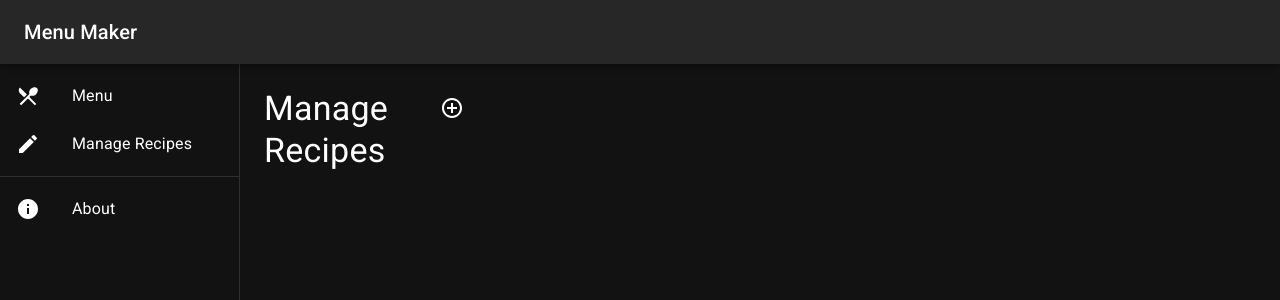
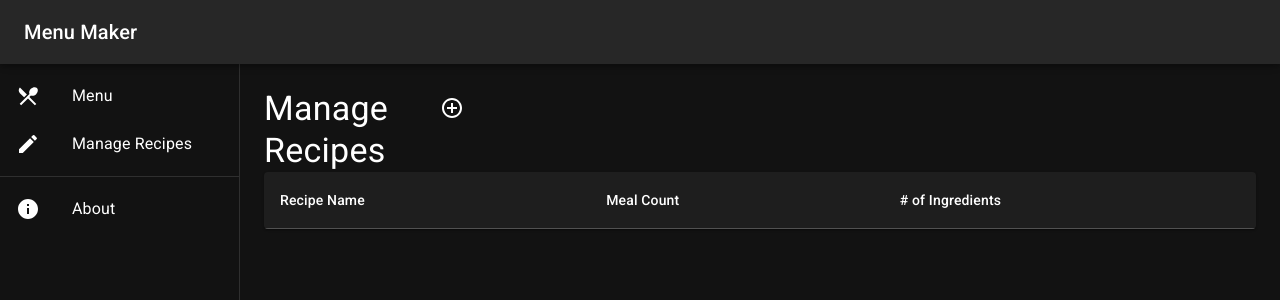
Before and after one commit to jakeyizle/MenuGenerator, a React (Create React App) app: page / in a window 1280 px wide. Both pictures are taken after a click on the item "Manage Recipes". Shown: the top 300 px of the page. Built offline with nearby package versions, Linux system fonts and the light colour scheme.

Commit message:
made recipes a table

```diff
--- a/src/components/ManageRecipes/AddRecipeForm.tsx
+++ b/src/components/ManageRecipes/AddRecipeForm.tsx
@@ -21,7 +21,7 @@ export default function AddRecipeForm({ isOpen, onClose, recipe, onDelete }: Add
     const defaultRecipeName = isEditForm ? recipe.name : ''
     const defaultMealNumber = isEditForm ? recipe.mealNumber : 1
     const defaultIngredients = isEditForm ? recipe.ingredients : []
-    const defaultValidMealTypes = isEditForm ? recipe.validMealTypes : undefined
+    const defaultValidMealTypes = isEditForm ? recipe.validMealTypes : {breakfast: true, lunch: true, dinner: true, snack: false, dessert: false}
 
     const handleClose = () => {
         onClose(false)
--- a/src/components/ManageRecipes/ManageRecipes.tsx
+++ b/src/components/ManageRecipes/ManageRecipes.tsx
@@ -1,11 +1,11 @@
 // landing point for CRUD operations on recipes
 
 import { useEffect, useState } from "react";
-import { deleteRecipe, getRecipe, getRecipeNames } from "../../database/database";
-import { Box, IconButton, List, ListItem, ListItemButton, ListItemIcon, ListItemText, Typography } from "@mui/material";
+import { deleteRecipe, getRecipe, getRecipes } from "../../database/database";
+import { IconButton, Paper, Table, TableBody, TableCell, TableContainer, TableHead, TableRow, Typography } from "@mui/material";
 import AddRecipeForm from "./AddRecipeForm";
 import Grid from "@mui/material/Unstable_Grid2/Grid2";
-import { AddCircleOutline, RestaurantMenu } from "@mui/icons-material";
+import { AddCircleOutline, Edit,  } from "@mui/icons-material";
 import { Recipe } from "../../models/models";
 interface ManageRecipesProps {
 
@@ -13,13 +13,13 @@ interface ManageRecipesProps {
 
 
 export const ManageRecipes = (props: ManageRecipesProps) => {
-    const [recipeNames, setRecipeNames] = useState<string[]>();
+    const [recipes, setRecipes] = useState<Recipe[]>();
     const [fetchCounter, setFetchCounter] = useState(0);
     const [addModalOpen, setAddModalOpen] = useState(false);
     const [selectedRecipe, setSelectedRecipe] = useState<Recipe>();
     useEffect(() => {
         const fetchRecipes = async () => {
-            setRecipeNames(await getRecipeNames())
+            setRecipes(await getRecipes())
         }
         fetchRecipes()
     }, [fetchCounter])
@@ -54,20 +54,42 @@ export const ManageRecipes = (props: ManageRecipesProps) => {
         })
     }
 
-    const renderRecipes = () => {
-        if (!recipeNames) {
+    const renderTableRecipes = () => {
+        return recipes?.map((recipe) => {
+            return (
+                <TableRow key={recipe.name}>
+                    <TableCell><IconButton onClick={() => { handleListClick(recipe.name) }}><Edit /></IconButton>{recipe.name}</TableCell>
+                    <TableCell>
+                        {recipe.mealNumber ?? 0}
+                    </TableCell>
+                    <TableCell>
+                        {recipe.ingredients?.length ?? 0}
+                    </TableCell>
+                </TableRow>
+            )
+        })
+    }
+
+    const renderRecipeTable = () => {
+        if (!recipes) {
             return <Typography variant="subtitle1">No recipes found</Typography>
         }
-        return recipeNames.map((name) => {
-            return (
-                <ListItem key={name}>
-                    <ListItemButton onClick={() => { handleListClick(name) }}>
-                        <ListItemIcon><RestaurantMenu /></ListItemIcon>
-                        <ListItemText primary={name} />
-                    </ListItemButton>
-                </ListItem>
-            )
-        })
+        return (
+            <TableContainer component={Paper}>
+                <Table sx={{ minWidth: 650 }} aria-label="simple table">
+                    <TableHead>
+                        <TableRow>
+                            <TableCell>Recipe Name</TableCell>
+                            <TableCell>Meal Count</TableCell>
+                            <TableCell># of Ingredients</TableCell>
+                        </TableRow>
+                    </TableHead>
+                    <TableBody>
+                        {renderTableRecipes()}
+                    </TableBody>
+                </Table>
+            </TableContainer>
+        )
     }
 
     return (
@@ -82,11 +104,8 @@ export const ManageRecipes = (props: ManageRecipesProps) => {
                     <IconButton onClick={handleAddClick}><AddCircleOutline /></IconButton>
                 </Grid>
             </Grid>
-            <Box sx={{ width: '50%', maxWidth: 360, bgcolor: 'background.paper' }}>
-                <List>
-                    {renderRecipes()}
-                </List>
-            </Box>
+
+            {renderRecipeTable()}
         </>
     )
 }
```
